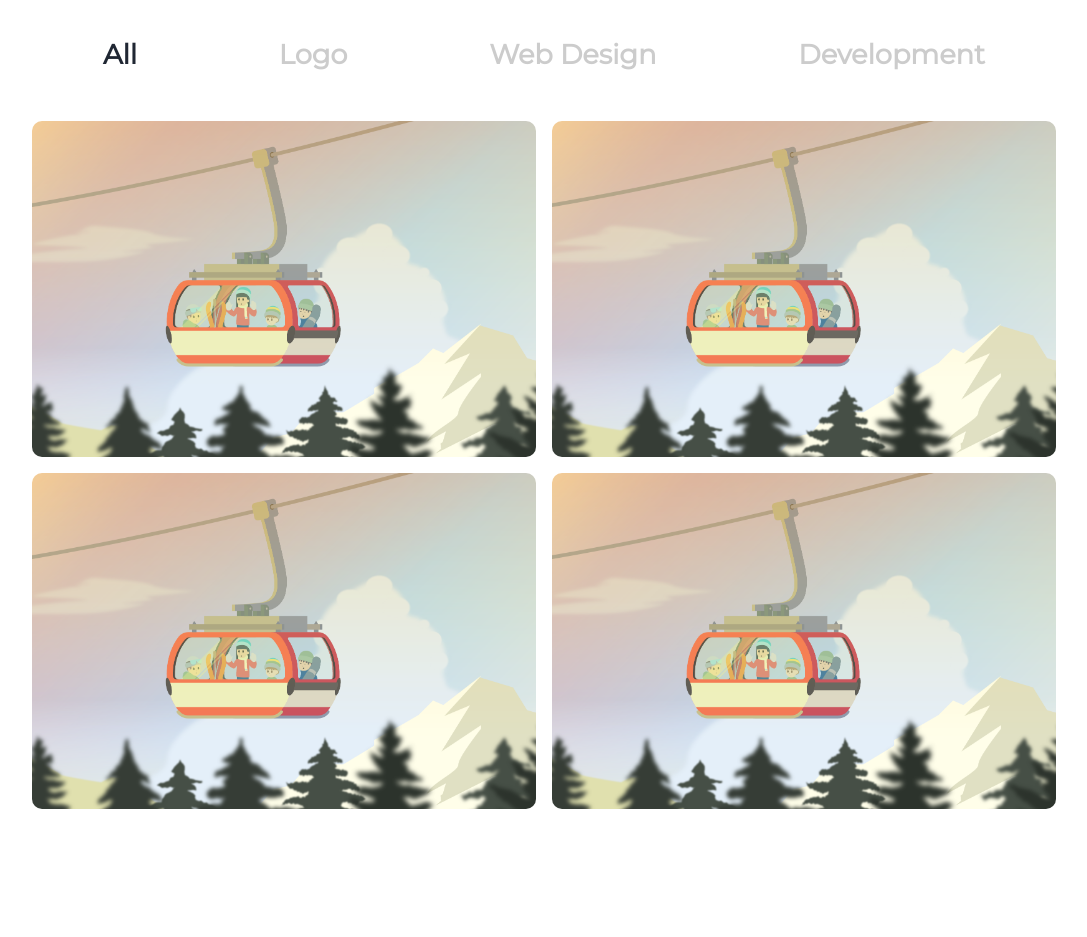
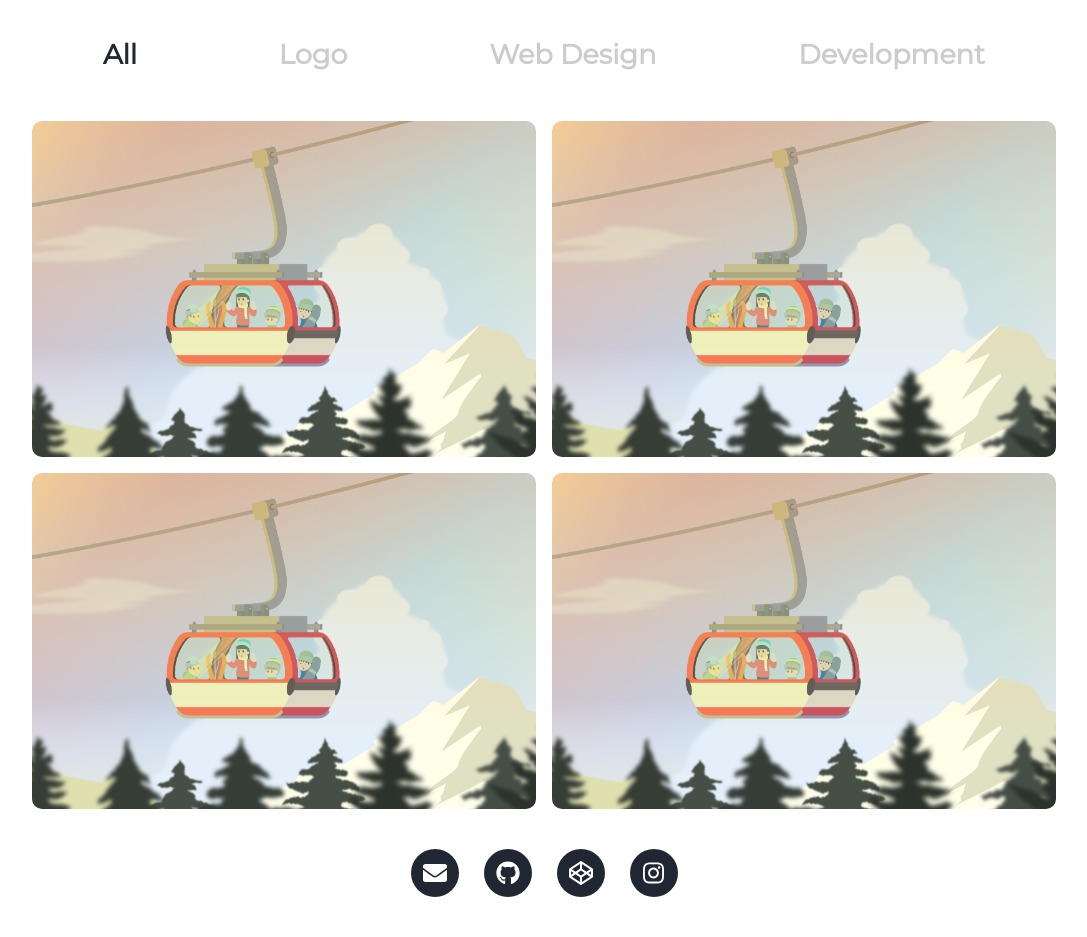
Before and after one commit to hellomp/hellomp.github.io, a Jekyll site: the page built from index.html, in a window 1280 px wide. Shown: the part 1547-2484 px from the top of the page, without its empty margins (96-1183 px from the left). Built offline with Jekyll 4.4.1, drawn with Linux system fonts in a browser that asks for light colours; before the commit the page ends 2416 px from its top, so only the background shows below that.

Commit message:
Add Footer

```diff
--- a/_layouts/default.html
+++ b/_layouts/default.html
@@ -124,6 +124,30 @@
             </div>
         </div>
     </section>
+    <footer>
+        <div class="social-icons">
+            <div class="icon">
+                <a href="">
+                    <i class="fa fa-envelope"></i>
+                </a>
+            </div>
+            <div class="icon">
+                <a href="">
+                    <i class="fab fa-github"></i>
+                </a>
+            </div>
+            <div class="icon">
+                <a href="">
+                    <i class="fab fa-codepen"></i>
+                </a>
+            </div>
+            <div class="icon">
+                <a href="">
+                    <i class="fab fa-instagram"></i>
+                </a>
+            </div>
+        </div>
+    </footer>
 </body>
 
 </html>
--- a/assets/css/style.css
+++ b/assets/css/style.css
@@ -58,6 +58,11 @@ p {
     margin-bottom: 60px;
 }
 
+footer>.social-icons {
+    margin-top: 0;
+    margin-bottom: 40px;
+}
+
 .icon {
     width: 3rem;
     height: 3rem;
@@ -69,6 +74,10 @@ p {
     margin-right: 25px;
 }
 
+footer>.social-icons>.icon {
+    background: var(--primary-color);
+}
+
 .icon:last-child {
     margin-right: 0;
 }
@@ -77,6 +86,10 @@ p {
     color: var(--primary-color);
     font-size: 1.5rem;
     line-height: 0;
+}
+
+footer>.social-icons>.icon>a {
+    color: #fff;
 }
 
 .arrow {
@@ -92,6 +105,10 @@ p {
     text-align: center;
     padding-top: 60px;
     padding-bottom: 60px;
+}
+
+#portfolio {
+    padding-bottom: 40px;
 }
 
 #about>.container>.content {
@@ -186,3 +203,9 @@ p {
     font-size: 1.4rem;
     border-radius: 10px;
 }
+
+footer {
+    display: flex;
+    justify-content: center;
+    align-items: center;
+}
```
